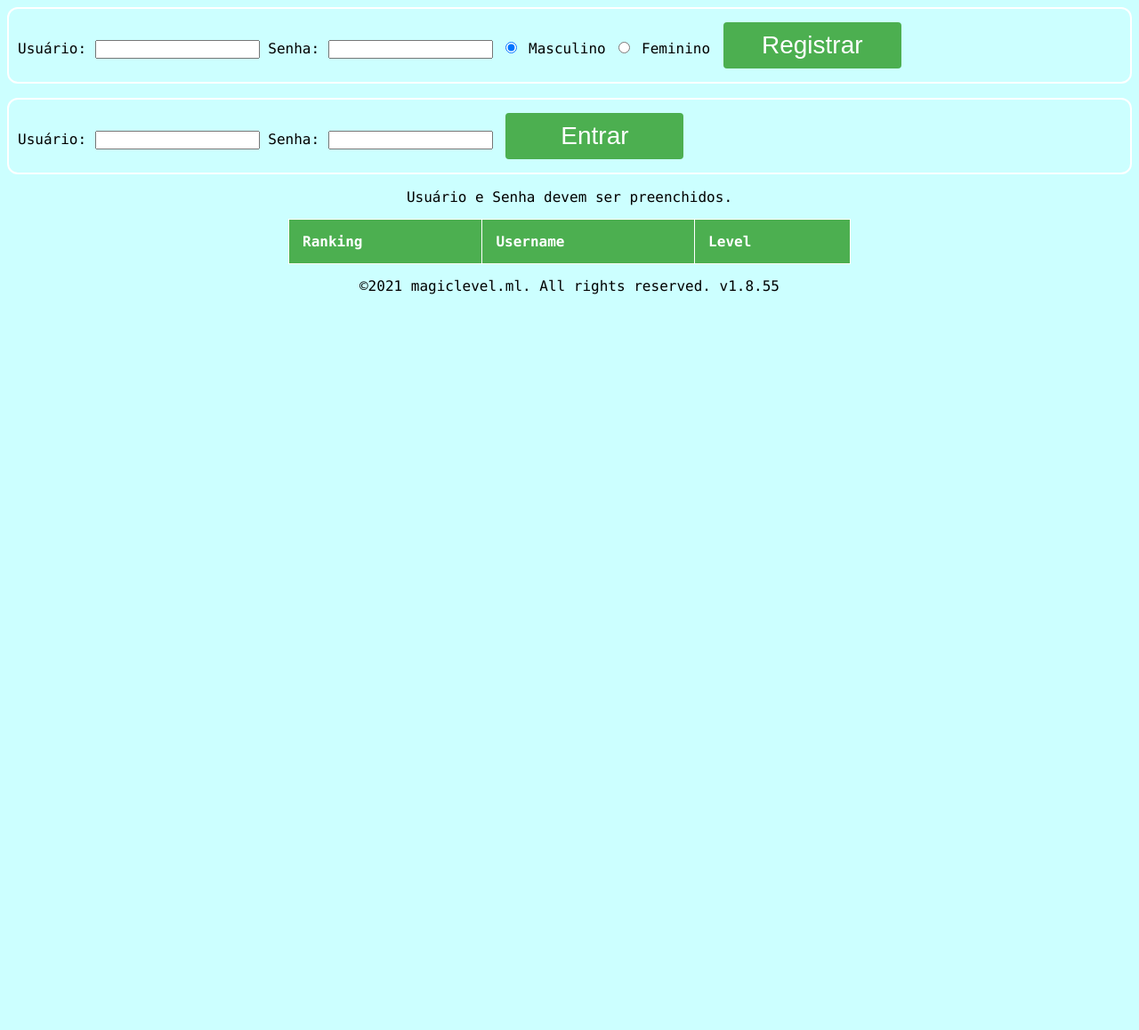
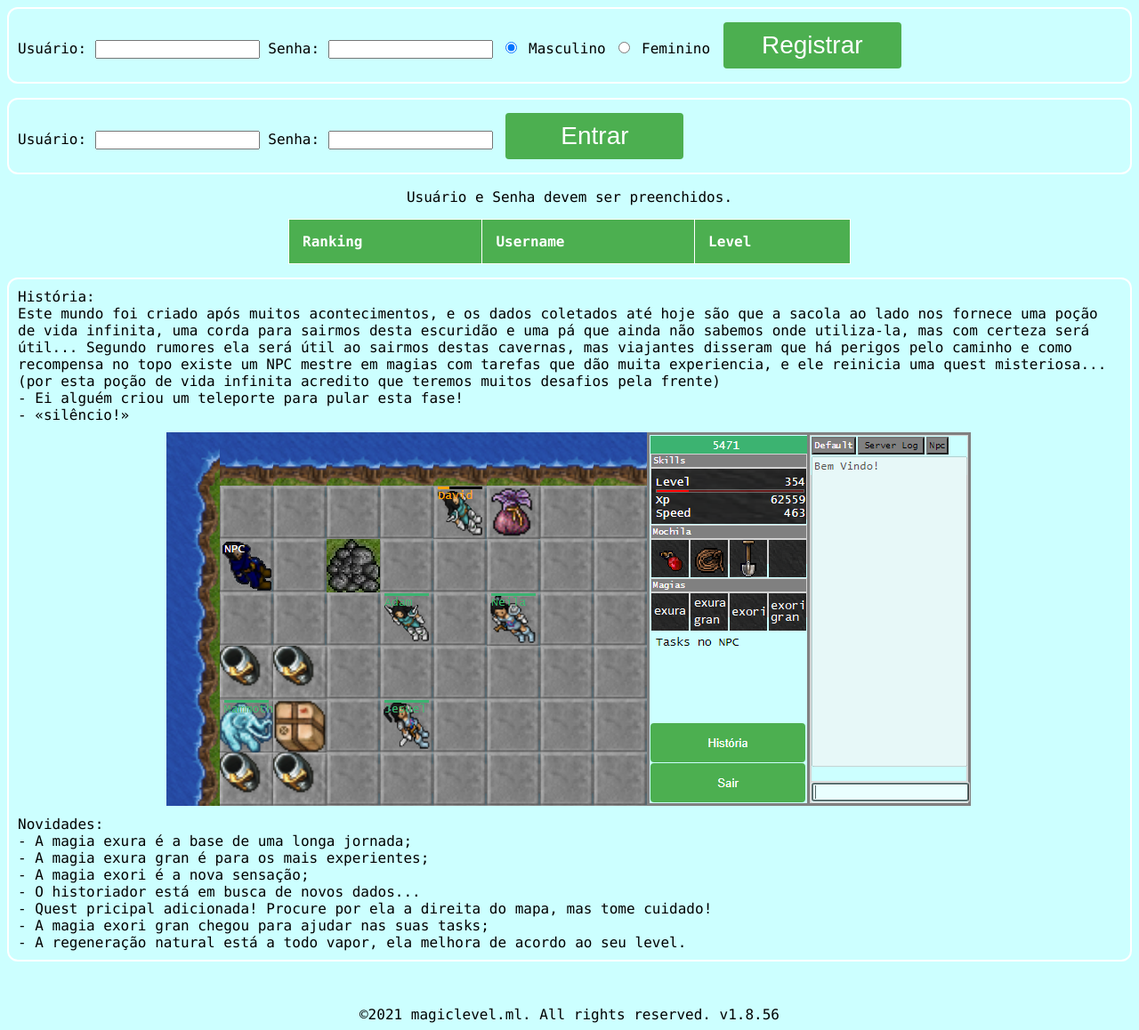
Before and after one commit to adameverson/tibia-web, a PHP site: page / in a window 1280 px wide. Shown: the whole page at 89% size. Before the commit the page ends 331 px from the top, so only its background shows below. Run offline with PHP 8.4, Linux system fonts and the light colour scheme; data that the repository does not hold is empty.

Commit message:
Update v1.8.56
Business card improvement.

```diff
--- a/index.php
+++ b/index.php
@@ -105,6 +105,20 @@
                 padding: 10px;
                 border-radius: 12px;
                 font-family: "Lucida Console", "Courier New", monospace;
+            }
+            .center {
+                display: block;
+                margin-left: auto;
+                margin-right: auto;
+                margin-top: 10px;
+                margin-bottom: 10px;
+            }
+            .cartao {
+                border: 2px solid white;
+                padding: 10px;
+                border-radius: 12px;
+                font-family: "Lucida Console", "Courier New", monospace;
+                margin-bottom: 50px;
             }
         </style>
     </head>
@@ -231,11 +245,34 @@
 
 ?>
 
+<div title="game" alt="game" class="cartao" style="width: document.getElementById('cartaoDeVisita').style.width; height: document.getElementById('cartaoDeVisita').style.height;">
+História:
+<br>Este mundo foi criado após muitos acontecimentos, e os dados coletados até hoje são que a sacola ao lado nos fornece uma poção de vida infinita, uma corda para sairmos desta escuridão e uma pá que ainda não sabemos onde utiliza-la, mas com certeza será útil... Segundo rumores ela será útil ao sairmos destas cavernas, mas viajantes disseram que há perigos pelo caminho e como recompensa no topo existe um NPC mestre em magias com tarefas que dão muita experiencia, e ele reinicia uma quest misteriosa... (por esta poção de vida infinita acredito que teremos muitos desafios pela frente)
+<br>- Ei alguém criou um teleporte para pular esta fase!
+<br>- «silêncio!»
+    <img id="cartaoDeVisita" src="imagens/imagemCartaoDeVisita.png" title="game" alt="game" class="center">
+Novidades:
+
+<br>- A magia exura é a base de uma longa jornada;
+
+<br>- A magia exura gran é para os mais experientes;
+
+<br>- A magia exori é a nova sensação;
+
+<br>- O historiador está em busca de novos dados...
+
+<br>- Quest pricipal adicionada! Procure por ela a direita do mapa, mas tome cuidado!
+
+<br>- A magia exori gran chegou para ajudar nas suas tasks;
+
+<br>- A regeneração natural está a todo vapor, ela melhora de acordo ao seu level.
+</div>
+
 <audio id="myAudio" preload autoplay loop>
   <source src="musicas/ToPTrack01.mp3" type="audio/mpeg">
   Your browser does not support the audio tag.
 </audio>
 
 <div style="text-align: center; font-family: 'Lucida Console', 'Courier New', monospace;">
-    ©2021 magiclevel.ml. All rights reserved. v1.8.55
+    ©2021 magiclevel.ml. All rights reserved. v1.8.56
 </div>
```
Also changed, not shown: README.md, imagens/imagemCartaoDeVisita.png (added).
